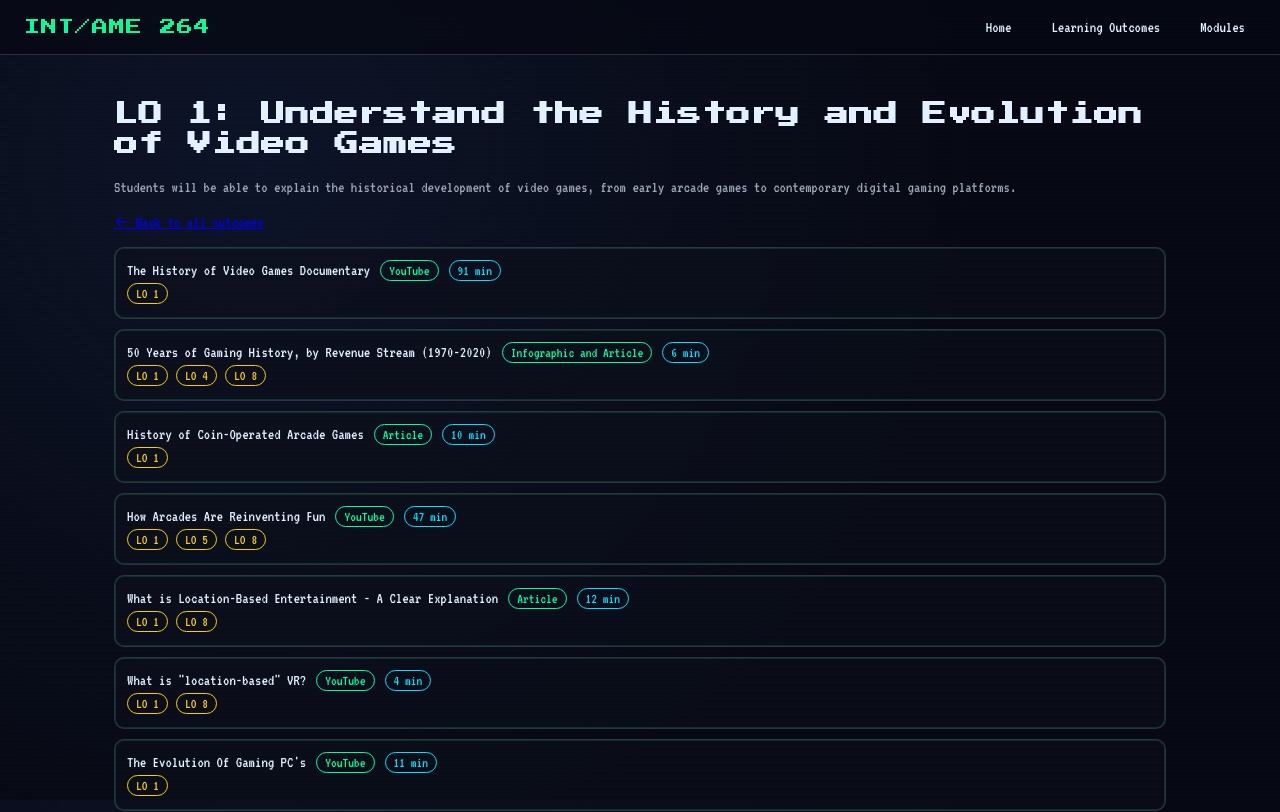
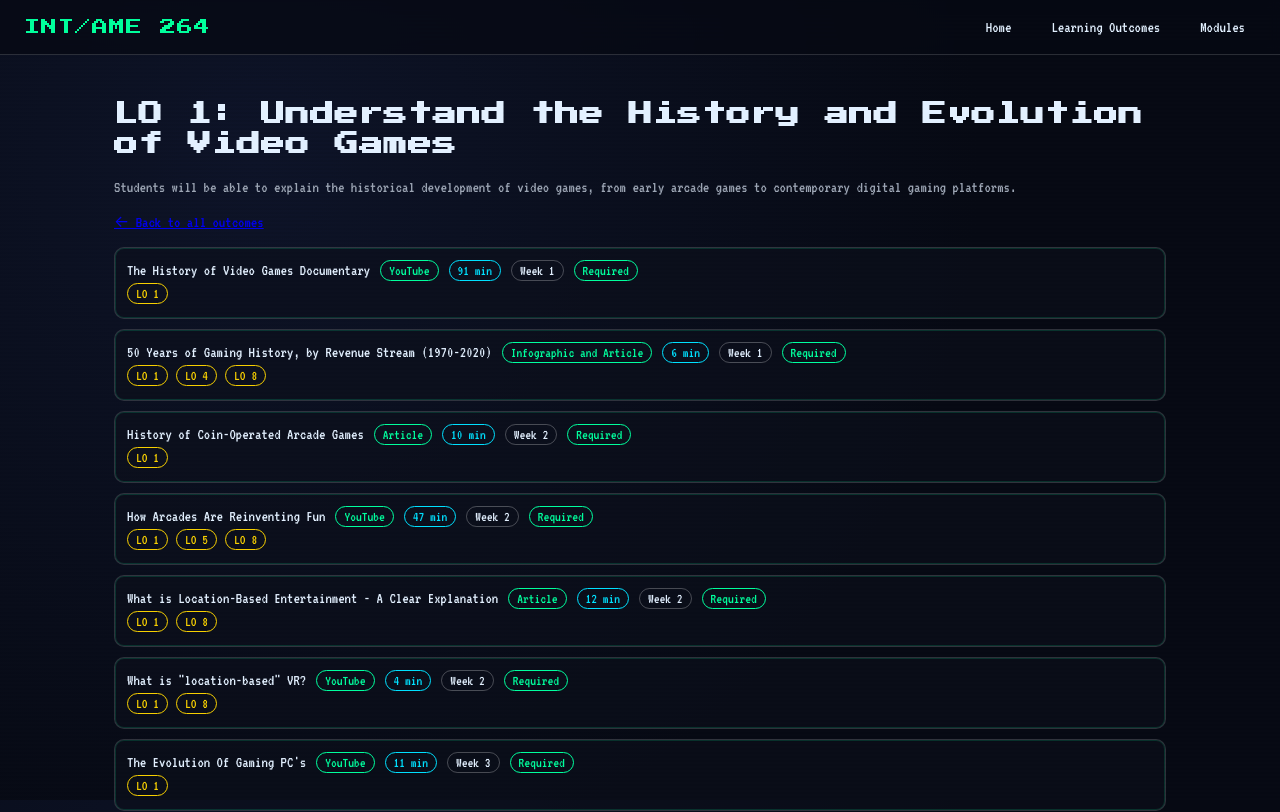
Before and after one commit to natelaclaire/int-ame-264, a React (Vite) app: page /outcomes/1 in a window 1280 px wide. Shown: the top 812 px of the page. Built offline with nearby package versions, Linux system fonts and the light colour scheme.

Commit message:
Show week and required/optional on LO resources pages

```diff
--- a/src/components/ResourceItem.jsx
+++ b/src/components/ResourceItem.jsx
@@ -1,7 +1,7 @@
 import Tooltip from './Tooltip'
 import { Link } from 'react-router-dom'
 
-export default function ResourceItem({ resource, loMap }) {
+export default function ResourceItem({ resource, loMap, showModuleMeta = false, moduleMap }) {
   const {
     title,
     url,
@@ -11,6 +11,7 @@ export default function ResourceItem({ resource, loMap }) {
     learningOutcomes = [],
     required
   } = resource
+  const moduleInfo = showModuleMeta && moduleMap ? moduleMap[resource.moduleSlug] : null
 
   return (
     <li className={`resource ${required ? 'required' : 'optional'}`}>
@@ -22,6 +23,18 @@ export default function ResourceItem({ resource, loMap }) {
         )}
         {type && <span className="badge type">{type}</span>}
         {duration && <span className="badge duration">{duration}</span>}
+        {showModuleMeta && (
+          <>
+            {moduleInfo ? (
+              <Link to={`/modules/${moduleInfo.slug}`} className="badge module" title={`Week ${moduleInfo.week}: ${moduleInfo.title}`}>
+                Week {moduleInfo.week}
+              </Link>
+            ) : (
+              resource.moduleWeek ? <span className="badge module">Week {resource.moduleWeek}</span> : null
+            )}
+            <span className={`badge req ${required ? 'required' : 'optional'}`}>{required ? 'Required' : 'Optional'}</span>
+          </>
+        )}
       </div>
       {notes && <div className="notes">{notes}</div>}
       {learningOutcomes.length > 0 && (
--- a/src/pages/OutcomeResources.jsx
+++ b/src/pages/OutcomeResources.jsx
@@ -7,19 +7,23 @@ export default function OutcomeResources() {
   const loId = Number(id)
   const [outcomes, setOutcomes] = useState([])
   const [resources, setResources] = useState([])
+  const [modules, setModules] = useState([])
 
   useEffect(() => {
     Promise.all([
       fetch('/data/learningOutcomes.json').then(r => r.json()),
-      fetch('/data/resources.json').then(r => r.json())
-    ]).then(([los, res]) => {
+      fetch('/data/resources.json').then(r => r.json()),
+      fetch('/data/modules.json').then(r => r.json())
+    ]).then(([los, res, mods]) => {
       setOutcomes(los)
       setResources(res)
+      setModules(mods)
     })
   }, [])
 
   const loMap = useMemo(() => Object.fromEntries(outcomes.map(o => [o.id, o])), [outcomes])
   const filtered = useMemo(() => resources.filter(r => (r.learningOutcomes||[]).includes(loId)), [resources, loId])
+  const moduleMap = useMemo(() => Object.fromEntries(modules.map(m => [m.slug, m])), [modules])
   const lo = loMap[loId]
 
   return (
@@ -29,7 +33,7 @@ export default function OutcomeResources() {
       <p><Link to="/learning-outcomes">← Back to all outcomes</Link></p>
       <ul className="resources">
         {filtered.map(r => (
-          <ResourceItem key={r.id} resource={r} loMap={loMap} />
+          <ResourceItem key={r.id} resource={r} loMap={loMap} showModuleMeta moduleMap={moduleMap} />
         ))}
       </ul>
     </section>
--- a/src/styles.css
+++ b/src/styles.css
@@ -55,6 +55,10 @@ h1,h2,h3{ font-family: 'Press Start 2P', cursive; letter-spacing:0.5px; line-hei
 .badge.lo:hover{ background: rgba(247, 207, 0, 0.1); }
 .resource.required{ box-shadow: inset 0 0 0 1px rgba(0,255,156,0.15); }
 .resource.optional{ opacity: 0.95; }
+.badge.module{ border-color: rgba(255,255,255,0.25); color: var(--fg); }
+.badge.req{ border-color: rgba(255,255,255,0.25); }
+.badge.req.required{ border-color: var(--accent); color: var(--accent); }
+.badge.req.optional{ border-color: #888; color: #bbb; }
 .notes{ color: var(--muted); margin-top: 4px; }
 
 .tooltip{ position: relative; display:inline-block; padding: 2px 8px 2px 0; }
```
